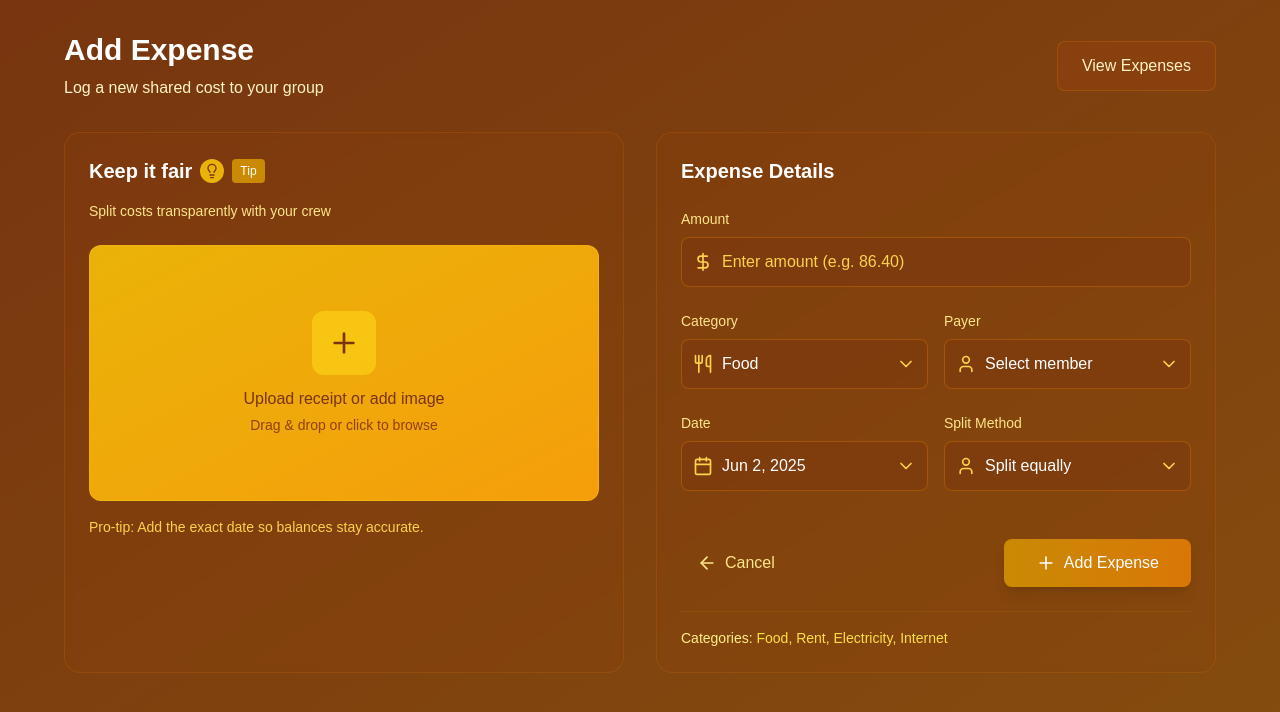
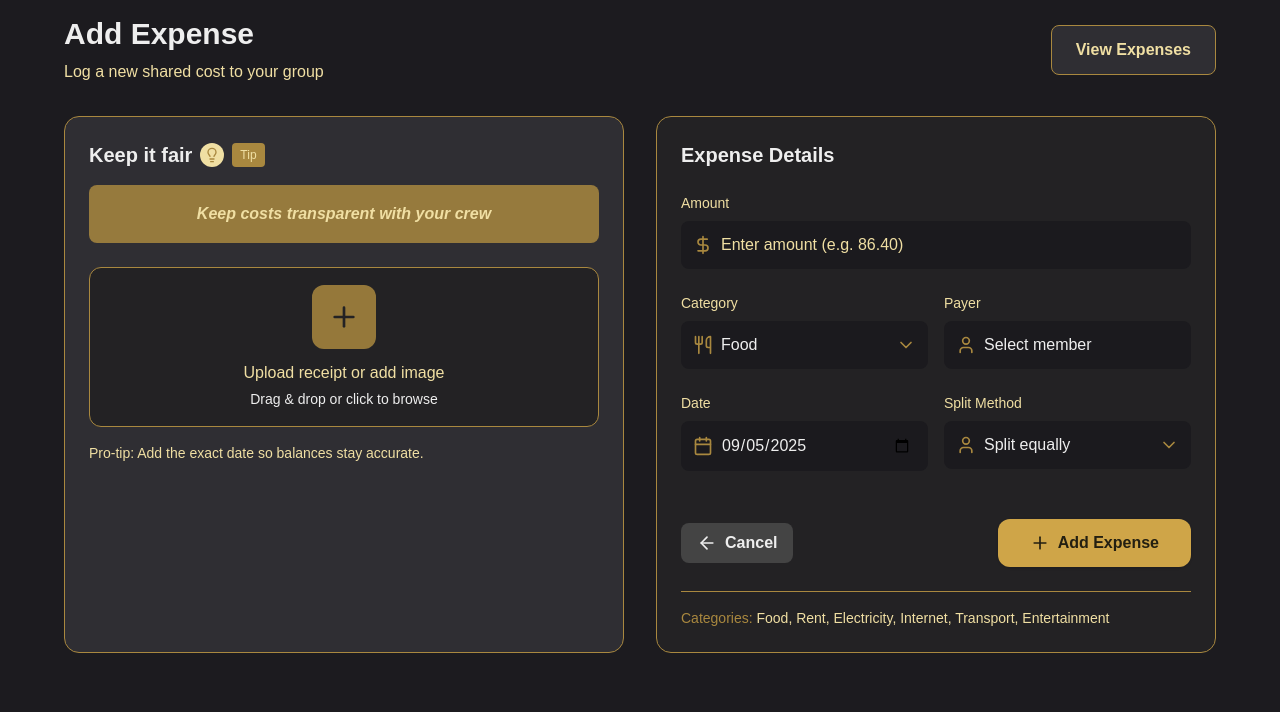
Before and after one commit to Atharva252/Smart-Expense-Spiltter-for-PGs-and-Rommmates1, a Next.js app in the folder my-app/: page /addexpense in a window 1280 px wide. Shown: the top 712 px of the page. Built offline with nearby package versions, Linux system fonts and the light colour scheme.

Commit message:
--colour change

```diff
--- a/my-app/src/components/AddExpences/AddExpences.jsx
+++ b/my-app/src/components/AddExpences/AddExpences.jsx
@@ -6,163 +6,155 @@ export default function AddExpense() {
   const [amount, setAmount] = useState('');
   const [selectedCategory, setSelectedCategory] = useState('Food');
   const [selectedPayer, setSelectedPayer] = useState('Select member');
-  const [selectedDate, setSelectedDate] = useState('Jun 2, 2025');
+  const [selectedDate, setSelectedDate] = useState(new Date().toISOString().split('T')[0]);
   const [splitMethod, setSplitMethod] = useState('Split equally');
 
   const categories = ['Food', 'Rent', 'Electricity', 'Internet', 'Transport', 'Entertainment'];
 
   return (
-    <div className="min-h-screen bg-gradient-to-br from-amber-900 to-yellow-800 p-8">
+    <div className="min-h-screen w-full p-4" style={{background: '#1c1b1f'}}> {/* main bg */}
       <div className="max-w-6xl mx-auto">
         {/* Header */}
         <div className="flex items-center justify-between mb-8">
           <div>
-            <h1 className="text-3xl font-bold text-white mb-2">Add Expense</h1>
-            <p className="text-amber-100">Log a new shared cost to your group</p>
+            <h1 className="text-3xl font-bold mb-2" style={{color:'#eee'}}>Add Expense</h1>
+            <p style={{color:'#f0dfa3'}}>Log a new shared cost to your group</p>
           </div>
-          <button className="bg-amber-800 bg-opacity-50 text-amber-100 px-6 py-3 rounded-lg hover:bg-opacity-70 transition-all duration-200 border border-amber-600 border-opacity-30">
+          <button style={{background:'#2f2e33',color:'#f0dfa3',border:'1px solid #a9883f'}} className="px-6 py-3 rounded-lg hover:brightness-105 transition-all duration-200 font-semibold">
             View Expenses
           </button>
         </div>
 
         <div className="grid grid-cols-1 xl:grid-cols-2 gap-8">
           {/* Left Side - Keep it fair */}
-          <div className="bg-amber-800 bg-opacity-20 backdrop-blur-sm rounded-2xl p-6 border border-amber-600 border-opacity-20">
+          <div style={{background:'#2f2e33',borderRadius:'15px',padding:'24px',border:'1.5px solid #a9883f'}}>
             <div className="flex items-center gap-2 mb-4">
-              <h2 className="text-xl font-semibold text-white">Keep it fair</h2>
-              <div className="bg-yellow-500 rounded-full p-1">
-                <Lightbulb className="w-4 h-4 text-amber-900" />
+              <h2 className="text-xl font-semibold" style={{color:'#eee'}}>Keep it fair</h2>
+              <div style={{background:'#f0dfa3'}} className="rounded-full p-1">
+                <Lightbulb className="w-4 h-4" style={{color:'#a9883f'}} />
               </div>
-              <span className="text-xs bg-yellow-600 text-white px-2 py-1 rounded">Tip</span>
+              <span className="text-xs px-2 py-1 rounded" style={{background:'#a9883f',color:'#f0dfa3'}}>Tip</span>
             </div>
-            <p className="text-amber-200 text-sm mb-6">Split costs transparently with your crew</p>
-
-            {/* Receipt/Image Upload Area */}
-            <div className="bg-gradient-to-br from-yellow-500 to-amber-500 rounded-xl h-64 flex items-center justify-center mb-4 border border-yellow-400 border-opacity-30">
+            <p style={{color:'#f0dfa3'}} className="italic font-semibold text-center leading-relaxed py-4 rounded-lg bg-[#a9883f] bg-opacity-85 mb-6" >
+              Keep costs transparent with your crew
+            </p>
+            {/* Receipt/Image Upload Area (kept for structure, but styled neutral) */}
+            <div style={{background:'#232224', border:'1.5px solid #a9883f', color:'#f0dfa3'}} className="rounded-xl h-40 flex items-center justify-center mb-4">
               <div className="text-center">
-                <div className="w-16 h-16 bg-yellow-400 bg-opacity-80 rounded-xl mx-auto mb-3 flex items-center justify-center">
-                  <Plus className="w-8 h-8 text-amber-900" />
+                <div style={{background:'#a9883f',opacity:0.85}} className="w-16 h-16 rounded-xl mx-auto mb-3 flex items-center justify-center">
+                  <Plus className="w-8 h-8" style={{color:'#232224'}} />
                 </div>
-                <p className="text-amber-900 font-medium">Upload receipt or add image</p>
-                <p className="text-amber-800 text-sm mt-1">Drag & drop or click to browse</p>
+                <p className="font-medium" style={{ color:'#f0dfa3'}}>Upload receipt or add image</p>
+                <p className="text-sm mt-1" style={{color:'#eee'}}>Drag & drop or click to browse</p>
               </div>
             </div>
-
-            <p className="text-amber-300 text-sm">Pro-tip: Add the exact date so balances stay accurate.</p>
+            <p style={{color:'#f0dfa3'}} className="text-sm">Pro-tip: Add the exact date so balances stay accurate.</p>
           </div>
 
           {/* Right Side - Expense Details */}
-          <div className="bg-amber-800 bg-opacity-20 backdrop-blur-sm rounded-2xl p-6 border border-amber-600 border-opacity-20">
-            <h2 className="text-xl font-semibold text-white mb-6">Expense Details</h2>
-
+          <div style={{background:'#232224',borderRadius:'15px',padding:'24px',border:'1.5px solid #a9883f'}}>
+            <h2 className="text-xl font-semibold mb-6" style={{color:'#eee'}}>Expense Details</h2>
             <div className="space-y-6">
               {/* Amount */}
               <div>
-                <label className="block text-amber-200 text-sm mb-2 font-medium">Amount</label>
+                <label className="block text-sm mb-2 font-medium" style={{color:'#f0dfa3'}}>Amount</label>
                 <div className="relative">
-                  <DollarSign className="absolute left-3 top-1/2 transform -translate-y-1/2 w-5 h-5 text-amber-300" />
+                  <DollarSign className="absolute left-3 top-1/2 transform -translate-y-1/2 w-5 h-5" style={{color:'#a9883f'}} />
                   <input
                     type="text"
                     placeholder="Enter amount (e.g. 86.40)"
                     value={amount}
-                    onChange={(e) => setAmount(e.target.value)}
-                    className="w-full bg-amber-900 bg-opacity-40 text-white placeholder-amber-300 pl-10 pr-4 py-3 rounded-lg border border-amber-600 border-opacity-40 focus:border-yellow-500 focus:outline-none focus:ring-2 focus:ring-yellow-500 focus:ring-opacity-30 transition-all duration-200"
+                    onChange={e => setAmount(e.target.value)}
+                    style={{background:'#1b1a1e',color:'#eee',border:'none'}}
+                    className="w-full pl-10 pr-4 py-3 rounded-lg focus:outline-none focus:ring-2 focus:ring-[#a9883f]/50 placeholder-[#f0dfa3]"
                   />
                 </div>
               </div>
-
               <div className="grid grid-cols-2 gap-4">
                 {/* Category */}
                 <div>
-                  <label className="block text-amber-200 text-sm mb-2 font-medium">Category</label>
+                  <label className="block text-sm mb-2 font-medium" style={{color:'#f0dfa3'}}>Category</label>
                   <div className="relative">
-                    <Utensils className="absolute left-3 top-1/2 transform -translate-y-1/2 w-5 h-5 text-amber-300" />
+                    <Utensils className="absolute left-3 top-1/2 transform -translate-y-1/2 w-5 h-5" style={{color:'#a9883f'}} />
                     <select
                       value={selectedCategory}
-                      onChange={(e) => setSelectedCategory(e.target.value)}
-                      className="w-full bg-amber-900 bg-opacity-40 text-white pl-10 pr-10 py-3 rounded-lg border border-amber-600 border-opacity-40 focus:border-yellow-500 focus:outline-none focus:ring-2 focus:ring-yellow-500 focus:ring-opacity-30 appearance-none transition-all duration-200"
+                      onChange={e => setSelectedCategory(e.target.value)}
+                      style={{background:'#1b1a1e',color:'#eee',border:'none'}}
+                      className="w-full pl-10 pr-10 py-3 rounded-lg focus:outline-none focus:ring-2 focus:ring-[#a9883f]/50 appearance-none"
                     >
                       {categories.map(cat => (
-                        <option key={cat} value={cat} className="bg-amber-900 text-white">{cat}</option>
+                        <option key={cat} value={cat} style={{background:'#232224',color:'#eee'}}>{cat}</option>
                       ))}
                     </select>
-                    <ChevronDown className="absolute right-3 top-1/2 transform -translate-y-1/2 w-5 h-5 text-amber-300 pointer-events-none" />
+                    <ChevronDown className="absolute right-3 top-1/2 transform -translate-y-1/2 w-5 h-5" style={{color:'#a9883f'}} />
                   </div>
                 </div>
-
                 {/* Payer */}
                 <div>
-                  <label className="block text-amber-200 text-sm mb-2 font-medium">Payer</label>
+                  <label className="block text-sm mb-2 font-medium" style={{color:'#f0dfa3'}}>Payer</label>
                   <div className="relative">
-                    <User className="absolute left-3 top-1/2 transform -translate-y-1/2 w-5 h-5 text-amber-300" />
-                    <select
+                    <User className="absolute left-3 top-1/2 transform -translate-y-1/2 w-5 h-5" style={{color:'#a9883f'}} />
+                    <input
+                      type="text"
+                      placeholder="Select member"
                       value={selectedPayer}
-                      onChange={(e) => setSelectedPayer(e.target.value)}
-                      className="w-full bg-amber-900 bg-opacity-40 text-white pl-10 pr-10 py-3 rounded-lg border border-amber-600 border-opacity-40 focus:border-yellow-500 focus:outline-none focus:ring-2 focus:ring-yellow-500 focus:ring-opacity-30 appearance-none transition-all duration-200"
-                    >
-                      <option className="bg-amber-900 text-white">Select member</option>
-                      <option className="bg-amber-900 text-white">John Doe</option>
-                      <option className="bg-amber-900 text-white">Jane Smith</option>
-                      <option className="bg-amber-900 text-white">Mike Johnson</option>
-                    </select>
-                    <ChevronDown className="absolute right-3 top-1/2 transform -translate-y-1/2 w-5 h-5 text-amber-300 pointer-events-none" />
+                      onChange={e => setSelectedPayer(e.target.value)}
+                      style={{background:'#1b1a1e',color:'#eee',border:'none'}}
+                      className="w-full pl-10 pr-4 py-3 rounded-lg focus:outline-none focus:ring-2 focus:ring-[#a9883f]/50 placeholder-[#f0dfa3]"
+                    />
                   </div>
                 </div>
               </div>
-
               <div className="grid grid-cols-2 gap-4">
                 {/* Date */}
                 <div>
-                  <label className="block text-amber-200 text-sm mb-2 font-medium">Date</label>
+                  <label className="block text-sm mb-2 font-medium" style={{color:'#f0dfa3'}}>Date</label>
                   <div className="relative">
-                    <Calendar className="absolute left-3 top-1/2 transform -translate-y-1/2 w-5 h-5 text-amber-300" />
+                    <Calendar className="absolute left-3 top-1/2 transform -translate-y-1/2 w-5 h-5" style={{color:'#a9883f'}} />
                     <input
-                      type="text"
+                      type="date"
                       value={selectedDate}
-                      onChange={(e) => setSelectedDate(e.target.value)}
-                      className="w-full bg-amber-900 bg-opacity-40 text-white pl-10 pr-10 py-3 rounded-lg border border-amber-600 border-opacity-40 focus:border-yellow-500 focus:outline-none focus:ring-2 focus:ring-yellow-500 focus:ring-opacity-30 transition-all duration-200"
+                      onChange={e => setSelectedDate(e.target.value)}
+                      style={{background:'#1b1a1e',color:'#eee',border:'none'}}
+                      className="w-full pl-10 pr-4 py-3 rounded-lg focus:outline-none focus:ring-2 focus:ring-[#a9883f]/50"
                     />
-                    <ChevronDown className="absolute right-3 top-1/2 transform -translate-y-1/2 w-5 h-5 text-amber-300 pointer-events-none" />
                   </div>
                 </div>
-
                 {/* Split Method */}
                 <div>
-                  <label className="block text-amber-200 text-sm mb-2 font-medium">Split Method</label>
+                  <label className="block text-sm mb-2 font-medium" style={{color:'#f0dfa3'}}>Split Method</label>
                   <div className="relative">
-                    <User className="absolute left-3 top-1/2 transform -translate-y-1/2 w-5 h-5 text-amber-300" />
+                    <User className="absolute left-3 top-1/2 transform -translate-y-1/2 w-5 h-5" style={{color:'#a9883f'}} />
                     <select
                       value={splitMethod}
-                      onChange={(e) => setSplitMethod(e.target.value)}
-                      className="w-full bg-amber-900 bg-opacity-40 text-white pl-10 pr-10 py-3 rounded-lg border border-amber-600 border-opacity-40 focus:border-yellow-500 focus:outline-none focus:ring-2 focus:ring-yellow-500 focus:ring-opacity-30 appearance-none transition-all duration-200"
+                      onChange={e => setSplitMethod(e.target.value)}
+                      style={{background:'#1b1a1e',color:'#eee',border:'none'}}
+                      className="w-full pl-10 pr-10 py-3 rounded-lg focus:outline-none focus:ring-2 focus:ring-[#a9883f]/50 appearance-none"
                     >
-                      <option className="bg-amber-900 text-white">Split equally</option>
-                      <option className="bg-amber-900 text-white">Split by percentage</option>
-                      <option className="bg-amber-900 text-white">Split by amount</option>
-                      <option className="bg-amber-900 text-white">Split by shares</option>
+                      <option style={{background:'#232224',color:'#eee'}}>Split equally</option>
+                      <option style={{background:'#232224',color:'#eee'}}>Split by percentage</option>
+                      <option style={{background:'#232224',color:'#eee'}}>Split by amount</option>
+                      <option style={{background:'#232224',color:'#eee'}}>Split by shares</option>
                     </select>
-                    <ChevronDown className="absolute right-3 top-1/2 transform -translate-y-1/2 w-5 h-5 text-amber-300 pointer-events-none" />
+                    <ChevronDown className="absolute right-3 top-1/2 transform -translate-y-1/2 w-5 h-5" style={{color:'#a9883f'}} />
                   </div>
                 </div>
               </div>
-
               {/* Action Buttons */}
               <div className="flex items-center justify-between pt-6">
-                <button className="flex items-center gap-2 text-amber-200 hover:text-white transition-colors duration-200 px-4 py-2 rounded-lg hover:bg-amber-800 hover:bg-opacity-30">
+                <button type="button" className="flex items-center gap-2 px-4 py-2 rounded-lg font-semibold transition-colors duration-200" style={{background:'#444',color:'#eee',border:'none'}}>
                   <ArrowLeft className="w-5 h-5" />
                   Cancel
                 </button>
-
-                <button className="bg-gradient-to-r from-yellow-600 to-amber-600 hover:from-yellow-500 hover:to-amber-500 text-white px-8 py-3 rounded-lg font-medium flex items-center gap-2 transition-all duration-200 shadow-lg hover:shadow-xl transform hover:scale-105">
+                <button type="button" style={{background:'#cfa548',color:'#231f11',fontWeight:'bold',borderRadius:'12px',border:'none'}} className="px-8 py-3 flex items-center gap-2 font-semibold shadow hover:brightness-105 transition-all duration-200">
                   <Plus className="w-5 h-5" />
                   Add Expense
                 </button>
               </div>
-
-              {/* Categories */}
-              <div className="pt-4 border-t border-yellow-700 border-opacity-40">
-                <p className="text-yellow-300 text-sm">
-                  <span className="font-medium text-yellow-200">Categories:</span> Food, Rent, Electricity, Internet
+              {/* Categories note */}
+              <div className="pt-4 border-t" style={{borderColor:'#a9883f',borderOpacity:0.4}}>
+                <p className="text-sm" style={{color:'#f0dfa3'}}>
+                  <span className="font-medium" style={{color:'#a9883f'}}>Categories:</span> Food, Rent, Electricity, Internet, Transport, Entertainment
                 </p>
               </div>
             </div>
--- a/my-app/src/components/GlassDashboard/GlassDashboard.jsx
+++ b/my-app/src/components/GlassDashboard/GlassDashboard.jsx
@@ -1,196 +1,22 @@
-import React from 'react';
-import { Plus, Users, Settings, Copy, MoreHorizontal, User } from 'lucide-react';
+import React from "react";
 
-const GlassDashboard = () => {
-  const expenseData = [
-    { label: 'Rent', color: 'bg-yellow-400', percentage: 40 },
-    { label: 'Groceries', color: 'bg-orange-400', percentage: 30 },
-    { label: 'Utilities', color: 'bg-green-400', percentage: 20 },
-    { label: 'Others', color: 'bg-gray-600', percentage: 10 }
-  ];
-
-  const members = [
-    { name: 'Alice', amount: '$980', progress: 85 },
-    { name: 'Bob', amount: '$780', progress: 65 },
-    { name: 'Carol', amount: '$540', progress: 45 },
-    { name: 'You', amount: '$780', progress: 65 }
-  ];
-
-  const recentExpenses = [
-    {
-      title: 'Grocery run',
-      subtitle: 'Split between 4 • Groceries',
-      amount: '$86.40',
-      avatar: '🛒'
-    },
-    {
-      title: 'Electricity bill',
-      subtitle: 'Split between 3 • Utilities',
-      amount: '$124.20',
-      avatar: '⚡'
-    },
-    {
-      title: 'Monthly rent',
-      subtitle: 'Split between 4 • Rent',
-      amount: '$2,400.00',
-      avatar: '🏠'
-    }
-  ];
-
+export default function GlassDashboard() {
   return (
-    <div className="min-h-screen bg-gradient-to-br from-amber-50 via-orange-50 to-yellow-100 p-6">
-      {/* Header */}
-      <div className="flex justify-between items-center mb-8">
-        <h1 className="text-2xl font-bold text-gray-800">Glass Dashboard</h1>
-        <button className="flex items-center gap-2 px-4 py-2 bg-white/80 backdrop-blur-sm border border-white/30 rounded-lg text-sm text-gray-600 hover:bg-white/90 transition-all">
-          <Copy className="w-4 h-4" />
-          Copy to Figma
-        </button>
-      </div>
-
-      {/* Group Dashboard Header */}
-      <div className="bg-white/20 backdrop-blur-md border border-white/30 rounded-2xl p-6 mb-6">
-        <div className="flex justify-between items-center mb-6">
-          <h2 className="text-xl font-semibold text-gray-800">Group Dashboard</h2>
-          <div className="flex gap-3">
-            <button className="flex items-center gap-2 px-4 py-2 bg-yellow-400/90 text-gray-800 rounded-lg font-medium hover:bg-yellow-400 transition-all">
-              <Plus className="w-4 h-4" />
-              Add Expense
-            </button>
-            <button className="flex items-center gap-2 px-4 py-2 bg-white/80 border border-white/40 rounded-lg text-sm text-gray-700 hover:bg-white/90 transition-all">
-              <Users className="w-4 h-4" />
-              View Group
-            </button>
-            <button className="flex items-center gap-2 px-4 py-2 bg-white/80 border border-white/40 rounded-lg text-sm text-gray-700 hover:bg-white/90 transition-all">
-              <Settings className="w-4 h-4" />
-              Settle Up
-            </button>
-          </div>
-        </div>
-
-        {/* Stats Cards */}
-        <div className="grid grid-cols-3 gap-6">
-          <div className="bg-white/30 backdrop-blur-sm border border-white/40 rounded-xl p-4">
-            <p className="text-sm text-gray-600 mb-1">Total Group Expenses</p>
-            <p className="text-2xl font-bold text-gray-800">$3,240.50</p>
-            <p className="text-xs text-gray-500">Across 24 expenses</p>
-          </div>
-          <div className="bg-white/30 backdrop-blur-sm border border-white/40 rounded-xl p-4">
-            <p className="text-sm text-gray-600 mb-1">You Owe</p>
-            <p className="text-2xl font-bold text-gray-800">$128.75</p>
-            <p className="text-xs text-gray-500">To: Alice</p>
-          </div>
-          <div className="bg-white/30 backdrop-blur-sm border border-white/40 rounded-xl p-4">
-            <p className="text-sm text-gray-600 mb-1">You Are Owed</p>
-            <p className="text-2xl font-bold text-gray-800">$212.10</p>
-            <p className="text-xs text-gray-500">From: Bob & Carol</p>
-          </div>
-        </div>
-      </div>
-
-      <div className="grid grid-cols-2 gap-6">
-        {/* Expense Categories Chart */}
-        <div className="bg-black/20 backdrop-blur-md border border-white/20 rounded-2xl p-6">
-          <h3 className="text-lg font-semibold text-white mb-6">Expense Categories</h3>
-
-          {/* Pie Chart */}
-          <div className="relative w-48 h-48 mx-auto mb-6">
-            <svg className="w-48 h-48 -rotate-90" viewBox="0 0 100 100">
-              <circle cx="50" cy="50" r="40" fill="none" stroke="#fbbf24" strokeWidth="20" strokeDasharray="40 60" strokeDashoffset="0" />
-              <circle cx="50" cy="50" r="40" fill="none" stroke="#fb923c" strokeWidth="20" strokeDasharray="30 70" strokeDashoffset="-40" />
-              <circle cx="50" cy="50" r="40" fill="none" stroke="#4ade80" strokeWidth="20" strokeDasharray="20 80" strokeDashoffset="-70" />
-              <circle cx="50" cy="50" r="40" fill="none" stroke="#374151" strokeWidth="20" strokeDasharray="10 90" strokeDashoffset="-90" />
-            </svg>
-          </div>
-
-          {/* Legend */}
-          <div className="grid grid-cols-2 gap-4">
-            {expenseData.map((item, index) => (
-              <div key={index} className="flex items-center gap-2">
-                <div className={`w-3 h-3 rounded-full ${item.color}`}></div>
-                <span className="text-sm text-gray-700">{item.label}</span>
-              </div>
-            ))}
-          </div>
-        </div>
-
-        {/* Balance Summary */}
-        <div className="bg-white/20 backdrop-blur-md border border-white/30 rounded-2xl p-6">
-          <h3 className="text-lg font-semibold text-gray-800 mb-6">Balance Summary</h3>
-
-          <div className="grid grid-cols-2 gap-6 mb-6">
-            <div>
-              <p className="text-sm text-gray-600 mb-1">You Owe</p>
-              <p className="text-2xl font-bold text-gray-800">$128.75</p>
-              <p className="text-xs text-gray-500">To: Alice</p>
-            </div>
-            <div>
-              <p className="text-sm text-gray-600 mb-1">You Are Owed</p>
-              <p className="text-2xl font-bold text-gray-800">$212.10</p>
-              <p className="text-xs text-gray-500">From: Bob, Carol</p>
-            </div>
-          </div>
-
-          <p className="text-sm text-gray-600 mb-4">Settle balances to keep your View group square.</p>
-
-          <div className="flex gap-3">
-            <button className="px-4 py-2 bg-yellow-400/90 text-gray-800 rounded-lg text-sm font-medium hover:bg-yellow-400 transition-all">
-              Record payment
-            </button>
-            <button className="px-4 py-2 bg-white/80 border border-white/40 rounded-lg text-sm text-gray-700 hover:bg-white/90 transition-all">
-              details
-            </button>
-          </div>
-        </div>
-      </div>
-
-      <div className="grid grid-cols-2 gap-6 mt-6">
-        {/* Member Contributions */}
-        <div className="bg-white/20 backdrop-blur-md border border-white/30 rounded-2xl p-6">
-          <h3 className="text-lg font-semibold text-gray-800 mb-6">Member Contributions</h3>
-
-          <div className="space-y-4">
-            {members.map((member, index) => (
-              <div key={index} className="flex justify-between items-center">
-                <div className="flex-1">
-                  <p className="text-sm font-medium text-gray-800 mb-1">{member.name}</p>
-                  <div className="w-full bg-white/30 rounded-full h-2">
-                    <div
-                      className="bg-yellow-400 h-2 rounded-full transition-all duration-500"
-                      style={{width: `${member.progress}%`}}
-                    ></div>
-                  </div>
-                </div>
-                <p className="text-sm font-medium text-gray-800 ml-4">{member.amount}</p>
-              </div>
-            ))}
-          </div>
-        </div>
-
-        {/* Recent Expenses */}
-        <div className="bg-white/20 backdrop-blur-md border border-white/30 rounded-2xl p-6">
-          <h3 className="text-lg font-semibold text-gray-800 mb-6">Recent Expenses</h3>
-
-          <div className="space-y-4">
-            {recentExpenses.map((expense, index) => (
-              <div key={index} className="flex items-center justify-between py-3">
-                <div className="flex items-center gap-3">
-                  <div className="w-10 h-10 bg-white/40 rounded-full flex items-center justify-center text-lg">
-                    {expense.avatar}
-                  </div>
-                  <div>
-                    <p className="text-sm font-medium text-gray-800">{expense.title}</p>
-                    <p className="text-xs text-gray-600">{expense.subtitle}</p>
-                  </div>
-                </div>
-                <p className="text-sm font-semibold text-gray-800">{expense.amount}</p>
-              </div>
-            ))}
-          </div>
-        </div>
-      </div>
+    <div style={{
+      background: 'rgba(255,255,255,0.1)',
+      backdropFilter: 'blur(6px)',
+      borderRadius: '20px',
+      padding: '32px',
+      color: '#232224',
+      textAlign: 'center',
+      border: '2px solid rgba(200,200,200,0.1)',
+      boxShadow: '0 4px 20px rgba(0,0,0,0.07)'
+    }}>
+      <h2 style={{ fontWeight: 700, fontSize: 28 }}>GlassDashboard Placeholder</h2>
+      <p style={{ opacity: 0.7, marginTop: 12 }}>
+        This is a placeholder for the missing GlassDashboard component.<br />
+        Replace this file with your dashboard UI.
+      </p>
     </div>
   );
-};
-
-export default GlassDashboard;
+}
```
Also changed, not shown: my-app/src/app/dashboard/page.jsx (+0 -9 lines).
